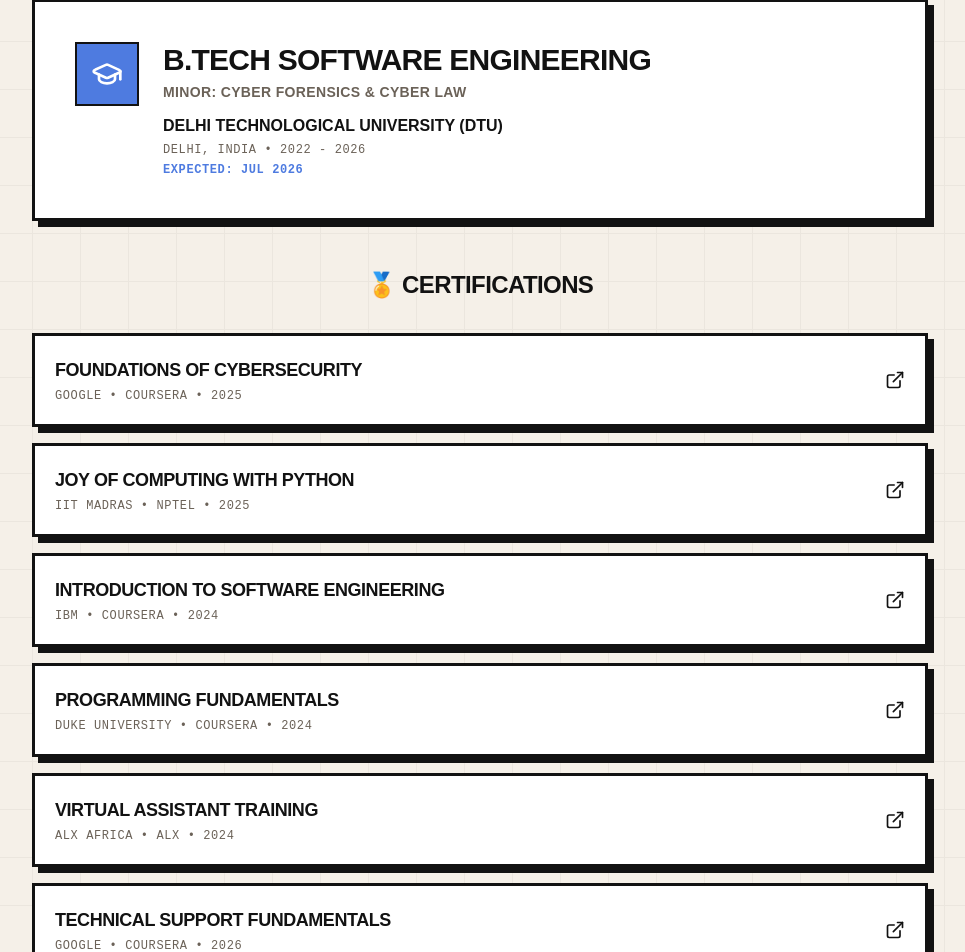
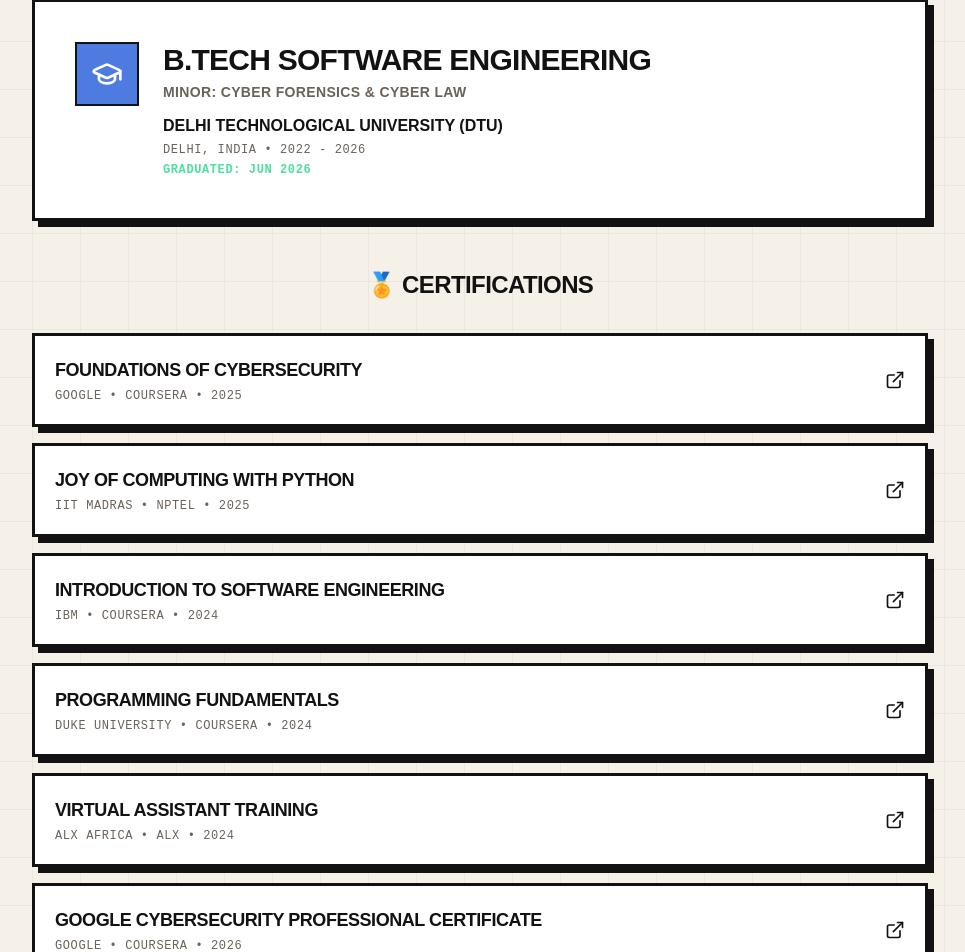
Before and after one commit to ButtySaylee/butty-portfolio, a Next.js app: page / in a window 1280 px wide. Shown: the part 4591-5543 px from the top of the page, without its empty margins (160-1125 px from the left). Built offline with nearby package versions, Linux system fonts and the light colour scheme.

Commit message:
added an updated resume

```diff
--- a/components/sections/EducationSection.tsx
+++ b/components/sections/EducationSection.tsx
@@ -49,8 +49,8 @@
                   {education.location} • {education.period}
                 </p>
                 {education.expectedGraduation && (
-                  <p className="font-mono text-xs uppercase tracking-wider text-brutal-blue font-bold mt-2">
-                    Expected: {education.expectedGraduation}
+                  <p className="font-mono text-xs uppercase tracking-wider text-brutal-green font-bold mt-2">
+                    Graduated: {education.expectedGraduation}
                   </p>
                 )}
               </div>
--- a/data/education.ts
+++ b/data/education.ts
@@ -22,7 +22,7 @@
   institution: "Delhi Technological University (DTU)",
   location: "Delhi, India",
   period: "2022 - 2026",
-  expectedGraduation: "Jul 2026"
+  expectedGraduation: "Jun 2026"
 };
 
 export const certifications: Certification[] = [
@@ -67,6 +67,14 @@
     url: "https://www.virtualbadge.io/certificate-validator?credential=cer-bb6d7034-0fea-483f-8b58-0c104aaf"
   },
   {
+    id: "google-cybersecurity-professional",
+    title: "Google Cybersecurity Professional Certificate",
+    provider: "Google",
+    platform: "Coursera",
+    year: 2026,
+    url: "https://coursera.org/verify/professional-cert/TUDFRYY8ATIM"
+  },
+  {
     id: "google-tech-support",
     title: "Technical Support Fundamentals",
     provider: "Google",
```
Also changed, not shown: 1 other file (tests, documents, lock files or other folders).
